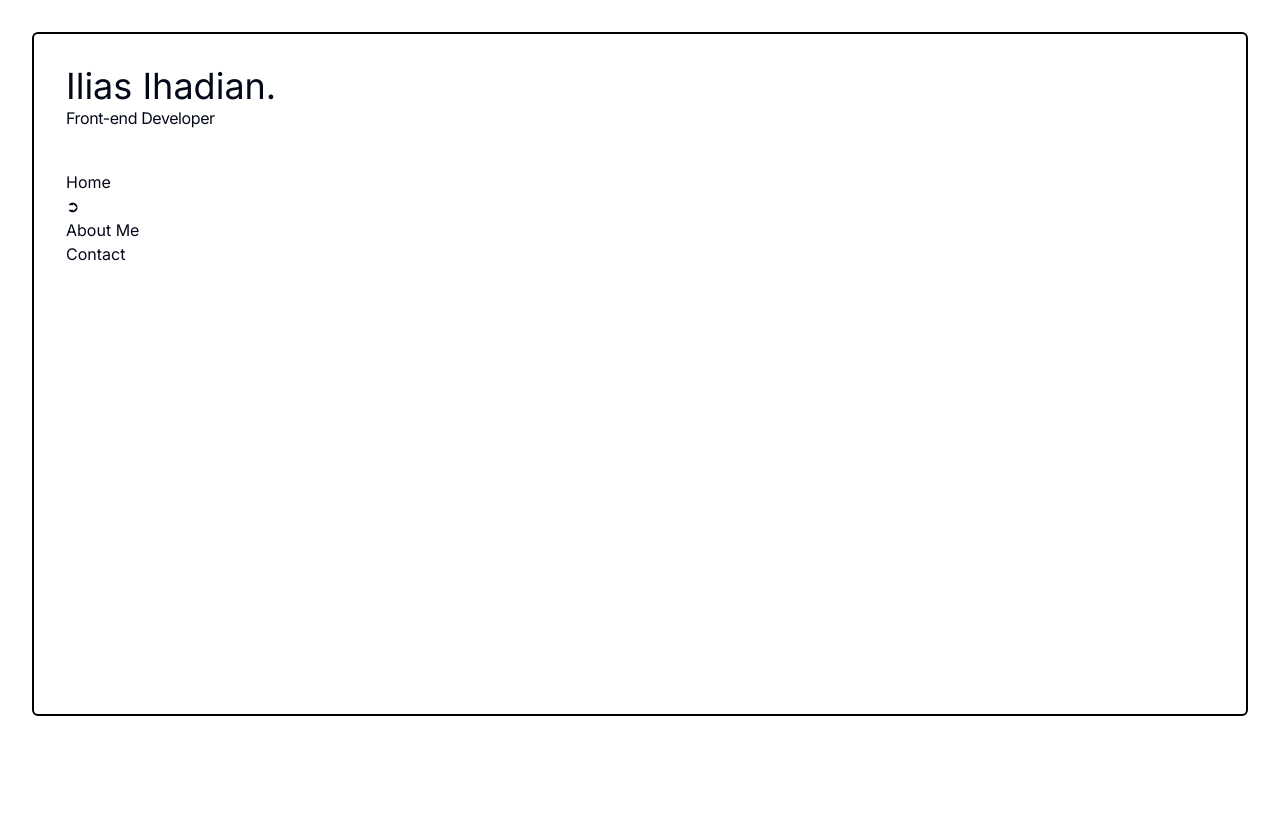
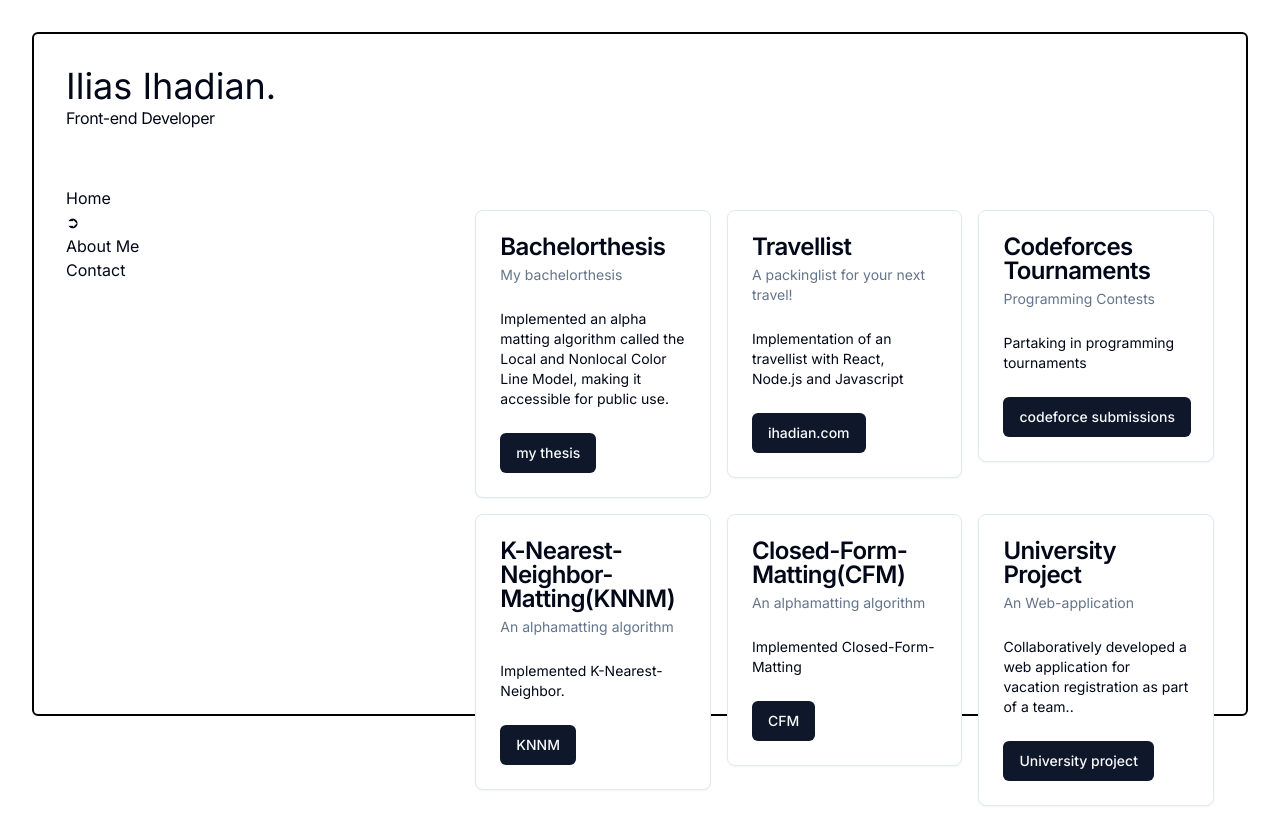
Before and after one commit to IliasIhadian/aboutMe, a Next.js app: page /projects in a window 1280 px wide. Before the commit the page ends 800 px from the top, so only its background shows below. Built offline with nearby package versions, Linux system fonts and the light colour scheme.

Commit message:
finished projects

```diff
--- a/src/app/aboutme/page.tsx
+++ b/src/app/aboutme/page.tsx
@@ -9,8 +9,15 @@ export default function aboutme() {
   return (
     <main className="rounded p-8">
       <AspectRatio ratio={16 / 9} className="	rounded-md border-2 border-black">
-        <Hero></Hero>
-        <Sidebar animate={"a"}></Sidebar>
+        <div className="grid grid-cols-3 gap-4 ">
+          <div className="order-first col-span-3 ">
+            <Hero></Hero>
+          </div>
+          <div className="">
+            <Sidebar animate={"a"}></Sidebar>
+          </div>
+          <div className="col-span-2"></div>
+        </div>
       </AspectRatio>
     </main>
   );
--- a/src/app/contact/page.tsx
+++ b/src/app/contact/page.tsx
@@ -6,8 +6,15 @@ export default function contact() {
   return (
     <main className="rounded p-8">
       <AspectRatio ratio={16 / 9} className="	rounded-md border-2 border-black">
-        <Hero></Hero>
-        <Sidebar animate={"c"}></Sidebar>
+        <div className="grid grid-cols-3 gap-4 ">
+          <div className="order-first col-span-3 ">
+            <Hero></Hero>
+          </div>
+          <div className="">
+            <Sidebar animate={"c"}></Sidebar>
+          </div>
+          <div className="col-span-2"></div>
+        </div>
       </AspectRatio>
     </main>
   );
--- a/src/app/page.tsx
+++ b/src/app/page.tsx
@@ -9,8 +9,15 @@ export default function Home() {
   return (
     <main className="rounded p-8">
       <AspectRatio ratio={16 / 9} className="	rounded-md border-2 border-black">
-        <Hero></Hero>
-        <Sidebar animate={"h"}></Sidebar>
+        <div className="grid grid-cols-3 gap-4 ">
+          <div className="order-first col-span-3 ">
+            <Hero></Hero>
+          </div>
+          <div className="">
+            <Sidebar animate={"h"}></Sidebar>
+          </div>
+          <div className="col-span-2"></div>
+        </div>
       </AspectRatio>
     </main>
   );
--- a/src/app/projects/page.tsx
+++ b/src/app/projects/page.tsx
@@ -1,17 +1,162 @@
-import Link from "next/link";
+import {
+  Card,
+  CardContent,
+  CardDescription,
+  CardFooter,
+  CardHeader,
+  CardTitle,
+} from "@/components/ui/card";
+import { Button } from "@/components/ui/button";
+import { AspectRatio } from "@/components/ui/aspect-ratio";
 
-import { AspectRatio } from "@/components/ui/aspect-ratio";
-import { Button } from "@/components/ui/button";
 import Hero from "@/components/hero";
 import Sidebar from "@/components/sidebar";
+import Link from "next/link";
 
 export default function projects() {
   return (
     <main className="rounded p-8">
       <AspectRatio ratio={16 / 9} className="	rounded-md border-2 border-black">
-        <Hero></Hero>
-        <Sidebar animate={"p"}></Sidebar>
+        <div className="grid grid-cols-3 gap-4 ">
+          <div className="order-first col-span-3 ">
+            <Hero></Hero>
+          </div>
+          <div className="">
+            <Sidebar animate={"p"}></Sidebar>
+          </div>
+          <div className="col-span-2">
+            <Cards></Cards>
+          </div>
+        </div>
       </AspectRatio>
     </main>
   );
 }
+
+function Cards() {
+  return (
+    <div className="grid grid-cols-3 gap-4 p-8">
+      <div>
+        <Card className="">
+          <CardHeader>
+            <CardTitle>Bachelorthesis</CardTitle>
+            <CardDescription>My bachelorthesis</CardDescription>
+          </CardHeader>
+          <CardContent>
+            <p className="text-sm">
+              Implemented an alpha matting algorithm called the Local and
+              Nonlocal Color Line Model, making it accessible for public use.
+            </p>
+          </CardContent>
+          <CardFooter className="gap-2">
+            <Link
+              href="https://github.com/IliasIhadian/Bachelorthesis/"
+              passHref={true}
+            >
+              <Button>my thesis</Button>
+            </Link>
+          </CardFooter>
+        </Card>
+      </div>
+      <div className="">
+        <Card className="">
+          <CardHeader>
+            <CardTitle>Travellist</CardTitle>
+            <CardDescription>
+              A packinglist for your next travel!
+            </CardDescription>
+          </CardHeader>
+          <CardContent>
+            <p className="text-sm">
+              Implementation of an travellist with React, Node.js and Javascript
+            </p>
+          </CardContent>
+          <CardFooter>
+            <Link href="https://ihadian.com/" passHref={true}>
+              <Button>ihadian.com</Button>
+            </Link>
+          </CardFooter>
+        </Card>
+      </div>
+      <div>
+        <Card className="">
+          <CardHeader>
+            <CardTitle>Codeforces Tournaments</CardTitle>
+            <CardDescription>Programming Contests</CardDescription>
+          </CardHeader>
+          <CardContent>
+            <p className="text-sm">Partaking in programming tournaments</p>
+          </CardContent>
+          <CardFooter>
+            <Link
+              href="https://github.com/IliasIhadian/CodeForces/"
+              passHref={true}
+            >
+              <Button>codeforce submissions</Button>
+            </Link>
+          </CardFooter>
+        </Card>
+      </div>
+      <div>
+        <Card className="">
+          <CardHeader>
+            <CardTitle>K-Nearest-Neighbor-Matting(KNNM)</CardTitle>
+            <CardDescription>An alphamatting algorithm</CardDescription>
+          </CardHeader>
+          <CardContent>
+            <p className="text-sm">Implemented K-Nearest-Neighbor.</p>
+          </CardContent>
+          <CardFooter>
+            <Link
+              href="https://github.com/IliasIhadian/KNN-Matting"
+              passHref={true}
+            >
+              <Button>KNNM</Button>
+            </Link>
+          </CardFooter>
+        </Card>
+      </div>
+      <div>
+        <Card className="">
+          <CardHeader>
+            <CardTitle>Closed-Form-Matting(CFM)</CardTitle>
+            <CardDescription>An alphamatting algorithm</CardDescription>
+          </CardHeader>
+          <CardContent>
+            <p className="text-sm">Implemented Closed-Form-Matting</p>
+          </CardContent>
+          <CardFooter>
+            <Link
+              href="https://github.com/IliasIhadian/Closed-Form-Matting"
+              passHref={true}
+            >
+              <Button>CFM</Button>
+            </Link>
+          </CardFooter>
+        </Card>
+      </div>
+      <div>
+        <Card className="">
+          <CardHeader>
+            <CardTitle>University Project</CardTitle>
+            <CardDescription>An Web-application</CardDescription>
+          </CardHeader>
+          <CardContent>
+            <p className="text-sm">
+              Collaboratively developed a web application for vacation
+              registration as part of a team..
+            </p>
+          </CardContent>
+          <CardFooter>
+            <Link
+              href="https://github.com/IliasIhadian/pra-b49"
+              passHref={true}
+            >
+              <Button>University project</Button>
+            </Link>
+          </CardFooter>
+        </Card>
+      </div>
+    </div>
+  );
+}
--- /dev/null
+++ b/src/components/ui/card.tsx
@@ -0,0 +1,79 @@
+import * as React from "react"
+
+import { cn } from "@/lib/utils"
+
+const Card = React.forwardRef<
+  HTMLDivElement,
+  React.HTMLAttributes<HTMLDivElement>
+>(({ className, ...props }, ref) => (
+  <div
+    ref={ref}
+    className={cn(
+      "rounded-lg border bg-card text-card-foreground shadow-sm",
+      className
+    )}
+    {...props}
+  />
+))
+Card.displayName = "Card"
+
+const CardHeader = React.forwardRef<
+  HTMLDivElement,
+  React.HTMLAttributes<HTMLDivElement>
+>(({ className, ...props }, ref) => (
+  <div
+    ref={ref}
+    className={cn("flex flex-col space-y-1.5 p-6", className)}
+    {...props}
+  />
+))
+CardHeader.displayName = "CardHeader"
+
+const CardTitle = React.forwardRef<
+  HTMLParagraphElement,
+  React.HTMLAttributes<HTMLHeadingElement>
+>(({ className, ...props }, ref) => (
+  <h3
+    ref={ref}
+    className={cn(
+      "text-2xl font-semibold leading-none tracking-tight",
+      className
+    )}
+    {...props}
+  />
+))
+CardTitle.displayName = "CardTitle"
+
+const CardDescription = React.forwardRef<
+  HTMLParagraphElement,
+  React.HTMLAttributes<HTMLParagraphElement>
+>(({ className, ...props }, ref) => (
+  <p
+    ref={ref}
+    className={cn("text-sm text-muted-foreground", className)}
+    {...props}
+  />
+))
+CardDescription.displayName = "CardDescription"
+
+const CardContent = React.forwardRef<
+  HTMLDivElement,
+  React.HTMLAttributes<HTMLDivElement>
+>(({ className, ...props }, ref) => (
+  <div ref={ref} className={cn("p-6 pt-0", className)} {...props} />
+))
+CardContent.displayName = "CardContent"
+
+const CardFooter = React.forwardRef<
+  HTMLDivElement,
+  React.HTMLAttributes<HTMLDivElement>
+>(({ className, ...props }, ref) => (
+  <div
+    ref={ref}
+    className={cn("flex items-center p-6 pt-0", className)}
+    {...props}
+  />
+))
+CardFooter.displayName = "CardFooter"
+
+export { Card, CardHeader, CardFooter, CardTitle, CardDescription, CardContent }
```
